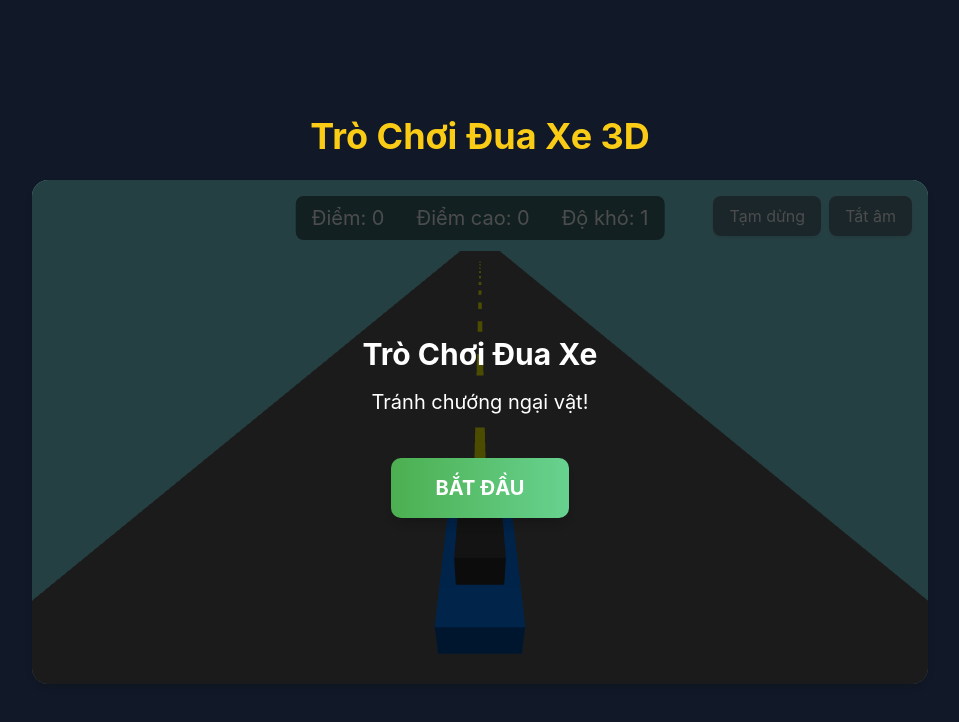
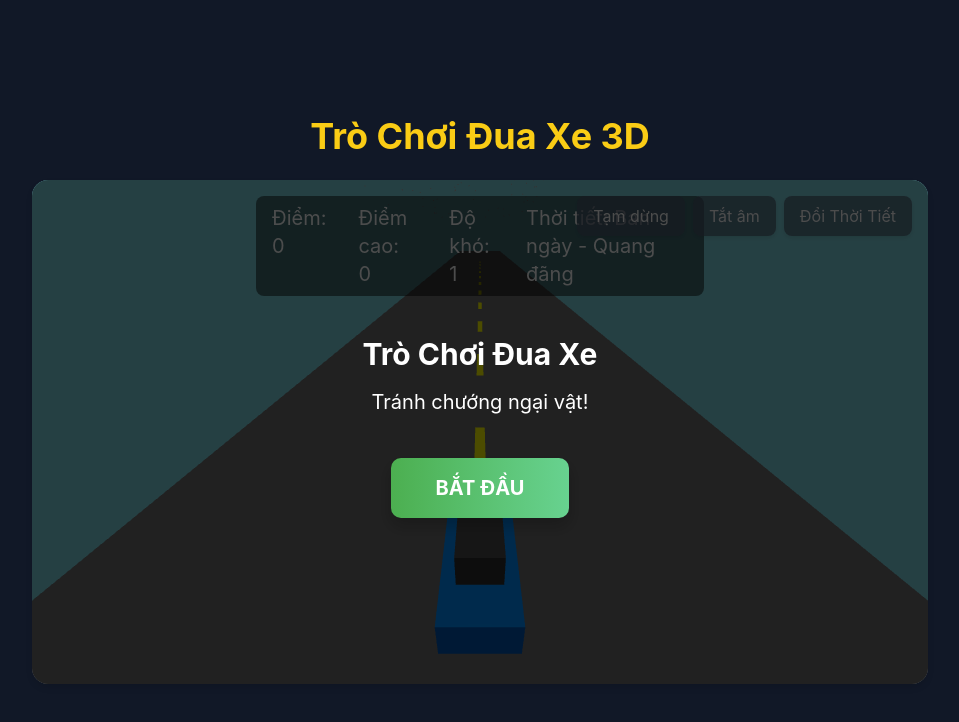
Before and after one commit to quangminhhh/Racing, a plain HTML site: page index.html in a window 1280 px wide. Shown: the whole page, without its empty margins (160-1119 px from the left). Drawn offline with nearby package versions, Linux system fonts and the light colour scheme.

Commit message:
Add dynamic weather effects

```diff
--- a/index.html
+++ b/index.html
@@ -21,11 +21,13 @@
             <div id="score-display">Điểm: 0</div>
             <div id="high-score-display">Điểm cao: 0</div>
             <div id="difficulty-display">Độ khó: 1</div>
+            <div id="weather-display">Thời tiết: Quang đãng</div>
         </div>
 
         <div class="pause-mute-buttons">
             <button id="pause-button">Tạm dừng</button>
             <button id="mute-button">Tắt âm</button>
+            <button id="weather-toggle">Đổi Thời Tiết</button>
         </div>
 
         <div id="countdown-display" class="hidden">3</div>
--- a/main.js
+++ b/main.js
@@ -4,6 +4,8 @@
         let scene, camera, renderer, car, road, obstacles = [];
         let roadMarkings = []; // Array to store road marking segments
         let sideElements = []; // Array to store trees and other side elements
+        let ambientLight, directionalLight, skybox;
+        let rainSystem, rainGeometry;
 
         let score = 0;
         let highScore = localStorage.getItem('carRacingHighScore') || 0;
@@ -29,6 +31,8 @@
         const resumeButton = document.getElementById('resume-button'); // New resume button
         const muteButton = document.getElementById('mute-button'); // New mute button
         const countdownDisplay = document.getElementById('countdown-display'); // New countdown display
+        const weatherDisplay = document.getElementById('weather-display');
+        const weatherToggleButton = document.getElementById('weather-toggle');
 
         // Game parameters
         const INITIAL_CAR_SPEED = 0.05; // Car's horizontal movement speed
@@ -64,6 +68,23 @@
         // Audio setup
         let scoreSynth, crashSynth, backgroundMusic;
         let isMuted = false;
+
+        const TIME_OF_DAY_SEQUENCE = ['sunrise', 'day', 'sunset', 'night'];
+        const TIME_LABELS = {
+            sunrise: 'Bình minh',
+            day: 'Ban ngày',
+            sunset: 'Hoàng hôn',
+            night: 'Ban đêm'
+        };
+        let currentTimeIndex = 1;
+        let lastWeatherChangeScore = 0;
+        const WEATHER_CHANGE_SCORE = 30;
+
+        let weatherState = {
+            rainIntensity: 0,
+            fogDensity: 0,
+            timeOfDay: 'day'
+        };
 
         // Environment configurations
         const environmentConfigs = [
@@ -226,7 +247,7 @@
                 color: 0x7ED6DF, // Light blue
                 side: THREE.BackSide // Render inside the box
             });
-            const skybox = new THREE.Mesh(skyGeometry, skyMaterial);
+            skybox = new THREE.Mesh(skyGeometry, skyMaterial);
             scene.add(skybox);
 
             // Set up camera (PerspectiveCamera for 3D view)
@@ -241,9 +262,9 @@
             gameContainer.appendChild(renderer.domElement);
 
             // Add lighting
-            const ambientLight = new THREE.AmbientLight(0x404040); // Soft white light
+            ambientLight = new THREE.AmbientLight(0x404040); // Soft white light
             scene.add(ambientLight);
-            const directionalLight = new THREE.DirectionalLight(0xffffff, 0.8);
+            directionalLight = new THREE.DirectionalLight(0xffffff, 0.8);
             directionalLight.position.set(0, 10, 5);
             scene.add(directionalLight);
 
@@ -290,6 +311,7 @@
             pauseButton.addEventListener('click', togglePause);
             resumeButton.addEventListener('click', togglePause);
             muteButton.addEventListener('click', toggleMute);
+            weatherToggleButton.addEventListener('click', cycleWeather);
 
             // Touch controls for mobile - Refactored for cleaner code
             const handleTouchStart = (e, direction) => { e.preventDefault(); keys[direction] = true; };
@@ -299,6 +321,11 @@
             leftButton.addEventListener('touchend', (e) => handleTouchEnd(e, 'left'));
             rightButton.addEventListener('touchstart', (e) => handleTouchStart(e, 'right'), { passive: false });
             rightButton.addEventListener('touchend', (e) => handleTouchEnd(e, 'right'));
+
+            initRain();
+            applyTimeOfDaySettings(weatherState.timeOfDay);
+            updateFog();
+            updateWeatherDisplay();
 
 
             // Mouse camera control
@@ -353,6 +380,8 @@
                     if (currentLane < NUM_LANES - 1) {
                         currentLane++;
                     }
+                } else if (event.key === 'w' || event.key === 'W') {
+                    cycleWeather();
                 } else if (event.key === 'p' || event.key === 'P') {
                     togglePause();
                 }
@@ -450,6 +479,13 @@
             sideElements.forEach(el => scene.remove(el)); // Clear existing side elements
             sideElements = [];
 
+            // Reset weather
+            currentTimeIndex = 0;
+            weatherState = { rainIntensity: 0, fogDensity: 0, timeOfDay: 'sunrise' };
+            applyTimeOfDaySettings(weatherState.timeOfDay);
+            updateFog();
+            updateWeatherDisplay();
+
             currentEnvironmentIndex = 0;
             lastEnvChangeScore = 0;
             changeEnvironment(0);
@@ -513,6 +549,73 @@
          */
         function updateDifficultyDisplay() {
             difficultyDisplay.textContent = `Độ khó: ${difficultyLevel}`;
+        }
+
+        function updateWeatherDisplay() {
+            const rainText = weatherState.rainIntensity > 0 ? 'Có mưa' : 'Quang đãng';
+            const fogText = weatherState.fogDensity > 0 ? ', Sương mù' : '';
+            weatherDisplay.textContent = `Thời tiết: ${TIME_LABELS[weatherState.timeOfDay]} - ${rainText}${fogText}`;
+        }
+
+        function applyTimeOfDaySettings(time) {
+            const configs = {
+                sunrise: { sky: 0xFFCF9F, light: 0xFFE4B5, intensity: 0.7 },
+                day: { sky: 0x7ED6DF, light: 0xFFFFFF, intensity: 1 },
+                sunset: { sky: 0xF2994A, light: 0xFFD27F, intensity: 0.6 },
+                night: { sky: 0x001D3D, light: 0xAAAAFF, intensity: 0.3 }
+            };
+            const cfg = configs[time];
+            skybox.material.color.setHex(cfg.sky);
+            directionalLight.color.setHex(cfg.light);
+            directionalLight.intensity = cfg.intensity;
+        }
+
+        function initRain() {
+            const count = 500;
+            rainGeometry = new THREE.BufferGeometry();
+            const positions = new Float32Array(count * 3);
+            for (let i = 0; i < count; i++) {
+                positions[i * 3] = (Math.random() - 0.5) * 20;
+                positions[i * 3 + 1] = Math.random() * 20 + 5;
+                positions[i * 3 + 2] = -Math.random() * 60;
+            }
+            rainGeometry.setAttribute('position', new THREE.BufferAttribute(positions, 3));
+            const material = new THREE.PointsMaterial({ color: 0xaaaaaa, size: 0.1, transparent: true });
+            rainSystem = new THREE.Points(rainGeometry, material);
+            scene.add(rainSystem);
+        }
+
+        function updateRain() {
+            if (!rainSystem) return;
+            rainSystem.visible = weatherState.rainIntensity > 0;
+            if (weatherState.rainIntensity <= 0) return;
+            const positions = rainGeometry.attributes.position.array;
+            for (let i = 0; i < positions.length; i += 3) {
+                positions[i + 1] -= 0.2 * weatherState.rainIntensity;
+                if (positions[i + 1] < 0) {
+                    positions[i + 1] = Math.random() * 20 + 5;
+                }
+            }
+            rainGeometry.attributes.position.needsUpdate = true;
+        }
+
+        function updateFog() {
+            if (weatherState.fogDensity <= 0) {
+                scene.fog = null;
+                return;
+            }
+            const far = 80 - weatherState.fogDensity * 50;
+            scene.fog = new THREE.Fog(0xaaaaaa, 10, far);
+        }
+
+        function cycleWeather() {
+            currentTimeIndex = (currentTimeIndex + 1) % TIME_OF_DAY_SEQUENCE.length;
+            weatherState.timeOfDay = TIME_OF_DAY_SEQUENCE[currentTimeIndex];
+            weatherState.rainIntensity = Math.random() < 0.5 ? 0 : Math.random();
+            weatherState.fogDensity = Math.random() < 0.5 ? 0 : Math.random();
+            applyTimeOfDaySettings(weatherState.timeOfDay);
+            updateFog();
+            updateWeatherDisplay();
         }
 
         /**
@@ -776,6 +879,11 @@
                     lastEnvChangeScore = score;
                     changeEnvironment(currentEnvironmentIndex + 1);
                 }
+
+                if (score - lastWeatherChangeScore >= WEATHER_CHANGE_SCORE) {
+                    lastWeatherChangeScore = score;
+                    cycleWeather();
+                }
             }
 
             // Simple AABB collision detection
@@ -792,6 +900,7 @@
 
                 updateParticles(); // Update collision particles
                 updateCameraShake(); // Update camera shake effect
+                updateRain();
             }
             renderer.render(scene, camera);
         }
```
Lines whose indentation alone changed are shown as unchanged.
